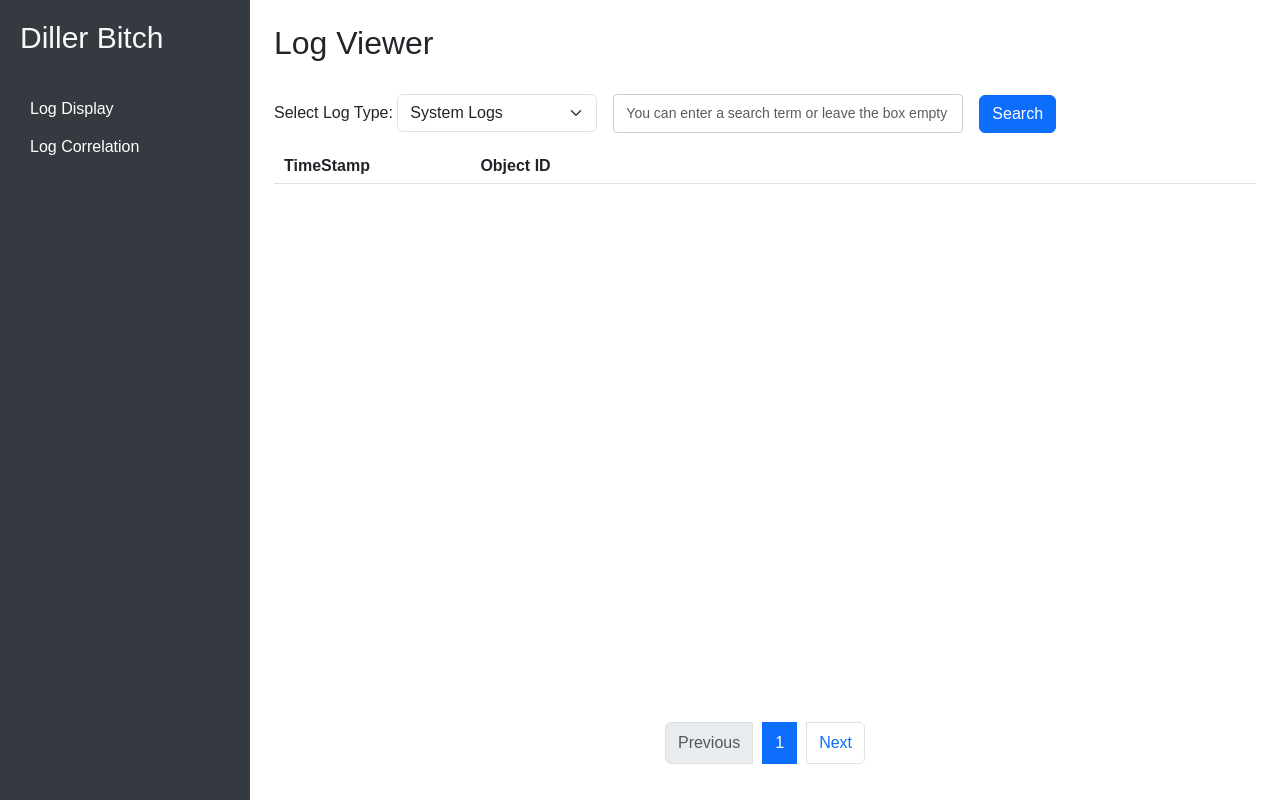
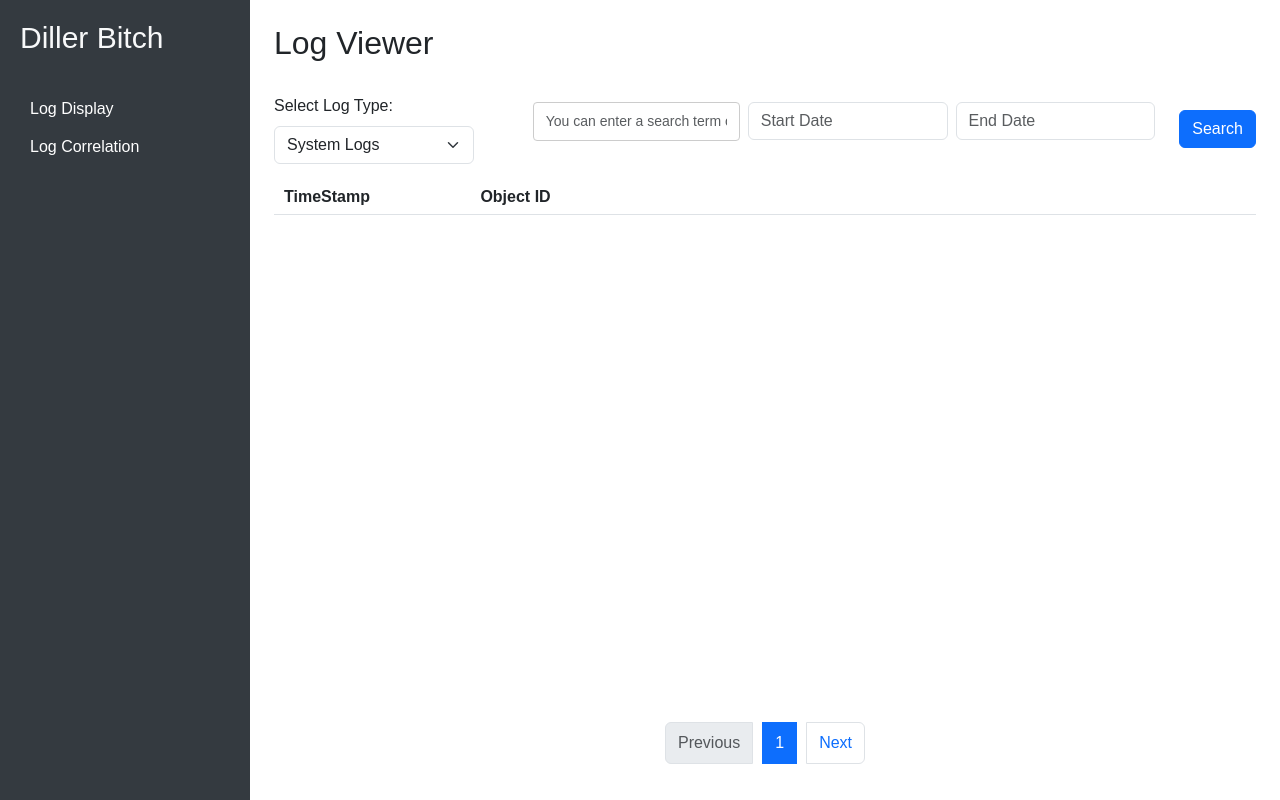
Before and after one commit to ddaarraa/diller-service-dashboard, a Django app: page / in a window 1280 px wide. Run offline with Django 5.2, Linux system fonts and the light colour scheme; lists and menus that the app fills with data are empty.

Commit message:
Add Date picker feature

```diff
--- a/diller_service_dashboard/display_log/static/js/logs_handling.js
+++ b/diller_service_dashboard/display_log/static/js/logs_handling.js
@@ -2,33 +2,59 @@ let currentPage = 1;
 let pageSize = 20;
 let totalPages = 1;
 let searchQuery = "";
+let startDate = "";
+let endDate = "";
 
 function searchLogs() {
     searchQuery = document.getElementById("searchQuery").value;
+    startDate = document.getElementById("startDate").value;
+    endDate = document.getElementById("endDate").value;
     currentPage = 1;
     loadLogs(currentPage);
 }
 
 function loadLogs(page) {
-    let logType = document.getElementById("logType").value;
-    let loadingIndicator = document.getElementById("loading");
+    const logType = document.getElementById("logType").value;
+    const loadingIndicator = document.getElementById("loading");
+    const searchQuery = document.getElementById("searchQuery").value; // Assuming a search query input exists
+
+    const startDateInput = document.getElementById("startDate").value; // Date input values
+    const endDateInput = document.getElementById("endDate").value;
+
     loadingIndicator.style.display = "block";
+
+    // Construct base URL
     let url = `/fetch-logs/?page=${page}&page_size=${pageSize}&collection_name=${logType}`;
+
+    // Append search query if provided
     if (searchQuery) {
         url += `&search=${encodeURIComponent(searchQuery)}`;
     }
 
+    // Handle startDate and endDate if present
+    if (startDateInput) {
+        const formattedStartDate = formatDate(new Date(startDateInput)); // Format to "yyyy-MM-ddTHH:mm:ss"
+        url += `&start_date=${encodeURIComponent(formattedStartDate)}`;
+    }
+    if (endDateInput) {
+        const formattedEndDate = formatDate(new Date(endDateInput));
+        url += `&end_date=${encodeURIComponent(formattedEndDate)}`;
+    }
+
+    // Fetch logs from the constructed URL
     fetch(url)
         .then(response => response.json())
         .then(data => {
             if (data.logs && Array.isArray(data.logs)) {
-                updateTable(data.logs);
-                updatePagination(page, data.total_logs);
+                updateTable(data.logs); // Update the table with fetched logs
+                updatePagination(page, data.total_logs); // Update pagination info
+            } else {
+                console.error("Unexpected response format:", data);
             }
         })
-        .catch(error => console.error('Error fetching logs:', error))
+        .catch(error => console.error("Error fetching logs:", error))
         .finally(() => {
-            loadingIndicator.style.display = "none";
+            loadingIndicator.style.display = "none"; // Hide loading indicator after fetch
         });
 }
 
@@ -175,3 +201,24 @@ function addEllipsis() {
     li.appendChild(span);
     pagination.appendChild(li);
 }
+
+function formatDate(date) {
+    const year = date.getFullYear();
+    const month = String(date.getMonth() + 1).padStart(2, '0');
+    const day = String(date.getDate()).padStart(2, '0');
+    const hours = String(date.getHours()).padStart(2, '0');
+    const minutes = String(date.getMinutes()).padStart(2, '0');
+    const seconds = String(date.getSeconds()).padStart(2, '0');
+
+    // Get timezone offset in hours and minutes
+    const offsetMinutes = date.getTimezoneOffset();
+    const offsetHours = Math.floor(Math.abs(offsetMinutes) / 60);
+    const offsetMins = Math.abs(offsetMinutes % 60);
+    const sign = offsetMinutes > 0 ? '-' : '+';
+
+    // Format timezone offset as "+07:00" or "-07:00"
+    const timezoneOffset = `${sign}${String(offsetHours).padStart(2, '0')}:${String(offsetMins).padStart(2, '0')}`;
+
+    // Return the date in the format: yyyy-MM-ddTHH:mm:ss+07:00
+    return `${year}-${month}-${day}T${hours}:${minutes}:${seconds}${timezoneOffset}`;
+}
--- a/diller_service_dashboard/display_log/templates/logs.html
+++ b/diller_service_dashboard/display_log/templates/logs.html
@@ -46,17 +46,22 @@
                         </div>
 
                         <!-- Search Box -->
+                        <div class="d-flex align-items-center mb-3">
+
+                            <input type="text" class="form-control me-2" id="searchQuery"
+                                placeholder="You can enter a search term or leave the box empty to query all logs.">
+
+                            <input type="text" class="form-control me-2 date-input" id="startDate" placeholder="Start Date"
+                                onfocus="(this.type='date')" onblur="(this.type='text')" />
+
+                            <input type="text" class="form-control me-2 date-input" id="endDate" placeholder="End Date"
+                                onfocus="(this.type='date')" onblur="(this.type='text')" />
+
+
+
+                        </div>
                         <div>
-
-                            <input type="text" class="form-control"
-                                id="searchQuery"
-                                placeholder="You can enter a search term or leave the box empty to query all logs.">
-                        </div>
-
-                        <!-- Search Button -->
-                        <div class="align-self-end">
-                            <button class="btn btn-primary"
-                                onclick="searchLogs()">Search</button>
+                            <button class="btn btn-primary" onclick="searchLogs()">Search</button>
                         </div>
                     </div>
                 </div>
--- a/diller_service_dashboard/display_log/views.py
+++ b/diller_service_dashboard/display_log/views.py
@@ -10,6 +10,8 @@ def fetch_logs(request):
     page_size = request.GET.get('page_size', 10)
     collection_name = request.GET.get('collection_name', 'vpc_logs_collection')
     search_query = request.GET.get('search', None)
+    start_date = request.GET.get('start_date', None)
+    end_date = request.GET.get('end_date', None)
 
     try:
         page = int(page)
@@ -17,10 +19,16 @@ def fetch_logs(request):
     except ValueError:
         return JsonResponse({"error": "Invalid page or page_size values. They must be integers."}, status=400)
 
-    fastapi_url = f'http://localhost:8001/raw-logs/?page={page}&page_size={page_size}&collection_name={collection_name}'
+    fastapi_url = f'http://fastapi:8000/raw-logs/?page={page}&page_size={page_size}&collection_name={collection_name}'
 
     if search_query:
         fastapi_url += f'&search={search_query}'
+
+    if start_date :
+        fastapi_url += f'&start_date = {start_date}'
+
+    if end_date :
+        fastapi_url += f'&end_date = {end_date}'
 
     try:
         response = requests.get(fastapi_url)
--- a/diller_service_dashboard/requirements.txt
+++ b/diller_service_dashboard/requirements.txt
@@ -14,3 +14,4 @@ tzdata==2024.2
 urllib3==2.3.0
 python-decouple==3.8
 djangorestframework-simplejwt
+requests
```
Also changed, not shown: diller_service_dashboard/docker-compose.yml (added, +19 -0 lines).
